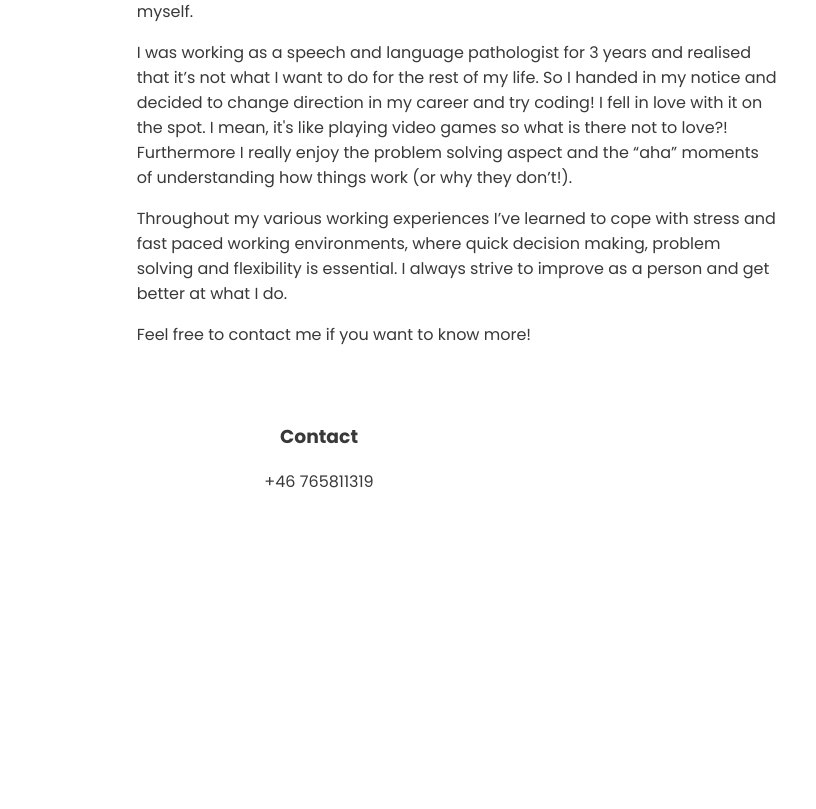
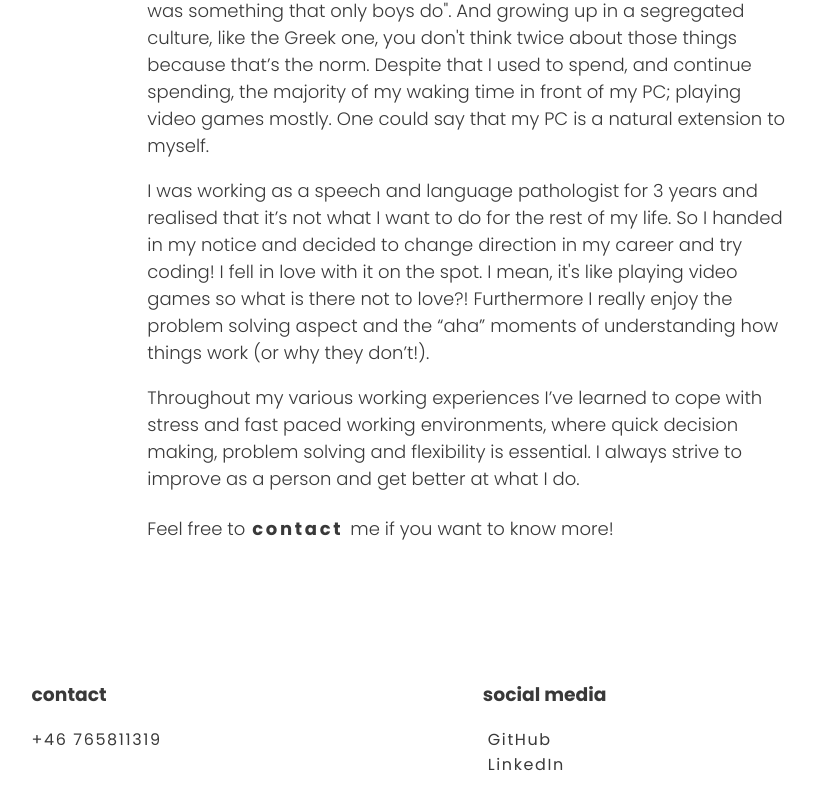
Before and after one commit to anndimi/portfolio-annadimi, a React (Create React App) app in the folder frontend/: page /about in a window 1280 px wide. Shown: the part 411-1220 px from the top of the page, without its empty margins (321-1137 px from the left). Before the commit the page ends 945 px from the top, so only its background shows below. Built offline with nearby package versions, Linux system fonts and the light colour scheme; no server answers.

Commit message:
more styling!

```diff
--- a/frontend/src/App.css
+++ b/frontend/src/App.css
@@ -3,4 +3,5 @@
   flex-direction: column;
   justify-content: space-between;
   height: 100vh;
+  gap: 10vh;
 }
--- a/frontend/src/elements/Footer.js
+++ b/frontend/src/elements/Footer.js
@@ -4,32 +4,89 @@ import styled from 'styled-components'
 const Footer = ({ user }) => {
   return (
     <>
-      <FooterContainer>
-        <h3>Contact</h3>
-        <FooterInfoContainer>
-          <span>+46 765811319</span>
-          <span>{user.email}</span>
-          <span>{user.company}</span>
-        </FooterInfoContainer>
-      </FooterContainer>
+      <FooterWrapper>
+        {/* <Divider>
+          <span className="divider"></span> //
+          <span className="divider"></span>
+        </Divider> */}
+        <FooterContainer>
+          <ContactContainer>
+            <h3>contact</h3>
+            <span>+46 765811319</span>
+            <span>{user.email}</span>
+          </ContactContainer>
+          <SocialMediaContainer>
+            <h3>social media</h3>
+            <a href={user.html_url} target="_blank">
+              GitHub
+            </a>
+            <a href={user.blog} target="_blank">
+              LinkedIn
+            </a>
+          </SocialMediaContainer>
+        </FooterContainer>
+      </FooterWrapper>
     </>
   )
 }
 
 export default Footer
 
-const FooterContainer = styled.div`
-  display: flex;
-  flex-direction: column;
-  justify-content: center;
-  padding: 5vh 0 5vh 0;
-  margin: 0 auto;
-  h3 {
-    text-align: center;
+const FooterWrapper = styled.div`
+  .divider {
+    border: 1px solid #393939;
+    border-top: none;
+    width: 30%;
   }
 `
 
-const FooterInfoContainer = styled.div`
+// const Divider = styled.div`
+//   display: flex;
+//   align-items: center;
+//   justify-content: center;
+// `
+
+const FooterContainer = styled.div`
+  display: flex;
+  justify-content: space-around;
+  padding: 2vh 0 5vh 0;
+  margin: 0 auto;
+  width: 70%;
+`
+
+const ContactContainer = styled.div`
   display: flex;
   flex-direction: column;
+  span {
+    letter-spacing: 0.1em;
+  }
 `
+
+const SocialMediaContainer = styled.div`
+  display: flex;
+  flex-direction: column;
+  a {
+    color: #393939;
+    text-decoration: none;
+    letter-spacing: 0.1em;
+    display: inline-block;
+    padding: 0 5px;
+    position: relative;
+  }
+  a:after {
+    background: none repeat scroll 0 0 transparent;
+    bottom: 0;
+    content: '';
+    display: block;
+    height: 1px;
+    left: 50%;
+    position: absolute;
+    background: #393939;
+    transition: width 0.3s ease 0s, left 0.3s ease 0s;
+    width: 0;
+  }
+  a:hover:after {
+    width: 100%;
+    left: 0;
+  }
+`
--- a/frontend/src/elements/Navbar.js
+++ b/frontend/src/elements/Navbar.js
@@ -38,7 +38,7 @@ const NavbarContainer = styled.div`
   a:after {
     background: none repeat scroll 0 0 transparent;
     bottom: 0;
-    content: "";
+    content: '';
     display: block;
     height: 2px;
     left: 50%;
@@ -51,5 +51,4 @@ const NavbarContainer = styled.div`
     width: 100%;
     left: 0;
   }
-  }
 `
--- a/frontend/src/pages/About.js
+++ b/frontend/src/pages/About.js
@@ -1,11 +1,12 @@
 import React from 'react'
 import styled from 'styled-components'
+import { Link } from 'react-router-dom'
 
 const About = ({ user }) => {
   return (
     <>
       <AboutContainer>
-        <h1>this is me</h1>
+        <h1>/about me</h1>
         <InfoContainer>
           <p>
             I'm a frontend developer with a master in speech and language
@@ -44,7 +45,10 @@ const About = ({ user }) => {
             strive to improve as a person and get better at what I do.
           </p>
 
-          <p>Feel free to contact me if you want to know more!</p>
+          <p>
+            Feel free to <Link to="/contact">contact</Link> me if you want to
+            know more!
+          </p>
         </InfoContainer>
       </AboutContainer>
     </>
@@ -66,4 +70,33 @@ const AboutContainer = styled.div`
 
 const InfoContainer = styled.div`
   width: 50%;
+  p {
+    font-size: 18px;
+    font-weight: 300;
+    a {
+      color: #393939;
+      text-decoration: none;
+      letter-spacing: 0.15em;
+      font-weight: bold;
+      display: inline-block;
+      padding: 5px 2px;
+      position: relative;
+    }
+    a:after {
+      background: none repeat scroll 0 0 transparent;
+      bottom: 0;
+      content: '';
+      display: block;
+      height: 2px;
+      left: 50%;
+      position: absolute;
+      background: #393939;
+      transition: width 0.3s ease 0s, left 0.3s ease 0s;
+      width: 0;
+    }
+    a:hover:after {
+      width: 100%;
+      left: 0;
+    }
+  }
 `
--- a/frontend/src/pages/Contact.js
+++ b/frontend/src/pages/Contact.js
@@ -5,7 +5,7 @@ const Contact = () => {
   return (
     <>
       <ContactContainer>
-        <h1>contact me</h1>
+        <h1>/contact me</h1>
         <ContactForm>
           <label>
             name <input type="text" name="name" />
@@ -33,6 +33,9 @@ const ContactContainer = styled.div`
   align-items: center;
   width: 600px;
   margin: 0 auto;
+  h1 {
+    margin: 0;
+  }
 `
 
 const ContactForm = styled.form`
@@ -49,6 +52,9 @@ const ContactForm = styled.form`
       font-family: inherit;
       color: inherit;
       background-color: #ffe54c;
+      :focus {
+        outline: none;
+      }
     }
     textarea {
       resize: none;
@@ -57,6 +63,9 @@ const ContactForm = styled.form`
       font-family: inherit;
       color: inherit;
       background-color: #ffe54c;
+      :focus {
+        outline: none;
+      }
     }
   }
   .submit-btn {
--- a/frontend/src/pages/Home.js
+++ b/frontend/src/pages/Home.js
@@ -27,7 +27,7 @@ const Home = ({ user, projects }) => {
         </ProfileContainer>
 
         <FeaturedProjectsWrapper>
-          <h2>featured projects</h2>
+          <h2>/featured projects</h2>
           <span className="divider"></span>
           {featuredProjects.map((project) => (
             <FeaturedProjectsContainer key={project.name}>
@@ -64,7 +64,7 @@ const ProfileContainer = styled.div`
   }
 
   span {
-    font-weight: bold;
+    font-weight: 300;
     font-size: 20px;
     text-transform: lowercase;
   }
--- a/frontend/src/pages/ProjectsPage.js
+++ b/frontend/src/pages/ProjectsPage.js
@@ -11,38 +11,43 @@ const ProjectsPage = ({ projects }) => {
 
   return (
     <>
+      <PageContainer>
         <LottieProjects />
+
         <ProjectsListWrapper>
           {projectsList.map((project) => (
             <ProjectsListContainer key={project.name}>
               <Link to={`/projects/${project.name}`} className="project-link">
-              {project.name}
+                /{project.name}
               </Link>
-            <a href={project.htmlUrl} className="github-icon">
+              {/* <a href={project.htmlUrl} className="github-icon">
                 <img src={githubIcon} alt="Github" style={{ width: 35 }} />
-            </a>
+              </a> */}
             </ProjectsListContainer>
           ))}
         </ProjectsListWrapper>
+      </PageContainer>
     </>
   )
 }
 
 export default ProjectsPage
 
+const PageContainer = styled.div`
+  display: flex;
+  margin: 0 auto;
+`
+
 const ProjectsListWrapper = styled.div`
   display: flex;
-  flex-wrap: wrap;
-  justify-content: space-around;
+  flex-direction: column;
   margin: 0 auto;
-  gap: 1vw;
-  padding: 2em 8em 8em 8em;
 `
 
 const ProjectsListContainer = styled.div`
   display: flex;
   align-items: center;
-  .github-icon {
+  /* .github-icon {
     all: initial;
     cursor: pointer;
   }
@@ -52,15 +57,16 @@ const ProjectsListContainer = styled.div`
     :hover {
       transform: scale(1.2);
     }
-  }
+  } */
   .project-link {
     color: #393939;
     text-transform: uppercase;
     text-decoration: none;
     letter-spacing: 0.15em;
     font-weight: bold;
+    font-size: 14px;
     display: inline-block;
-    padding: 15px 20px;
+    padding: 10px 5px;
     position: relative;
   }
   .project-link:after {
```
Lines whose indentation alone changed are shown as unchanged.
